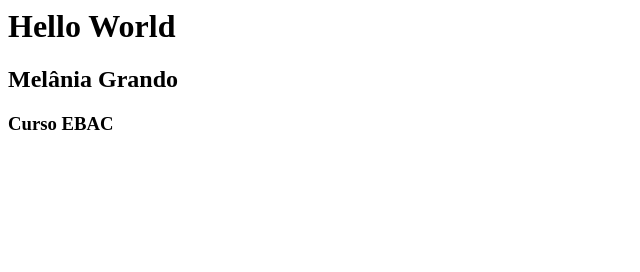
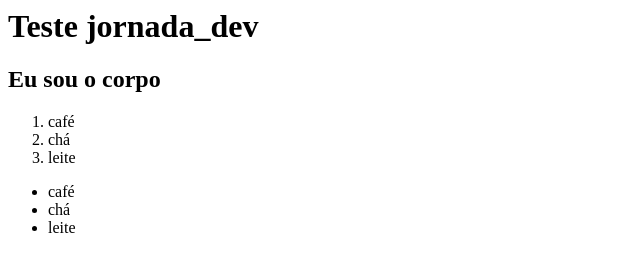
Before and after one commit to melgrando/EBAC-jornada_dev, a plain HTML site: page index.html in a window 1280 px wide. Shown: the whole page, without its empty margins (0-640 px from the left). Drawn offline with Linux system fonts and the light colour scheme.

Commit message:
Praticando html

```diff
--- a/index.html
+++ b/index.html
@@ -1,3 +1,24 @@
-<h1>Hello World</h1>
-<h2>Melânia Grando</h2>
-<h3>Curso EBAC</h3>
+<html>
+    <head>
+        <title>
+            Hello World
+        </title>
+    </head>
+    <body>
+        <h1>Teste jornada_dev</h1>
+        <h2>Eu sou o corpo</h2>
+    </body>
+<ol>
+    <li>café</li>
+    <li>chá</li>
+    <li>leite</li>
+</ol>
+<ul>
+    <li>café</li>
+    <li>chá</li>
+    <li>leite</li>
+
+</ul>
+
+
+</html>
```
